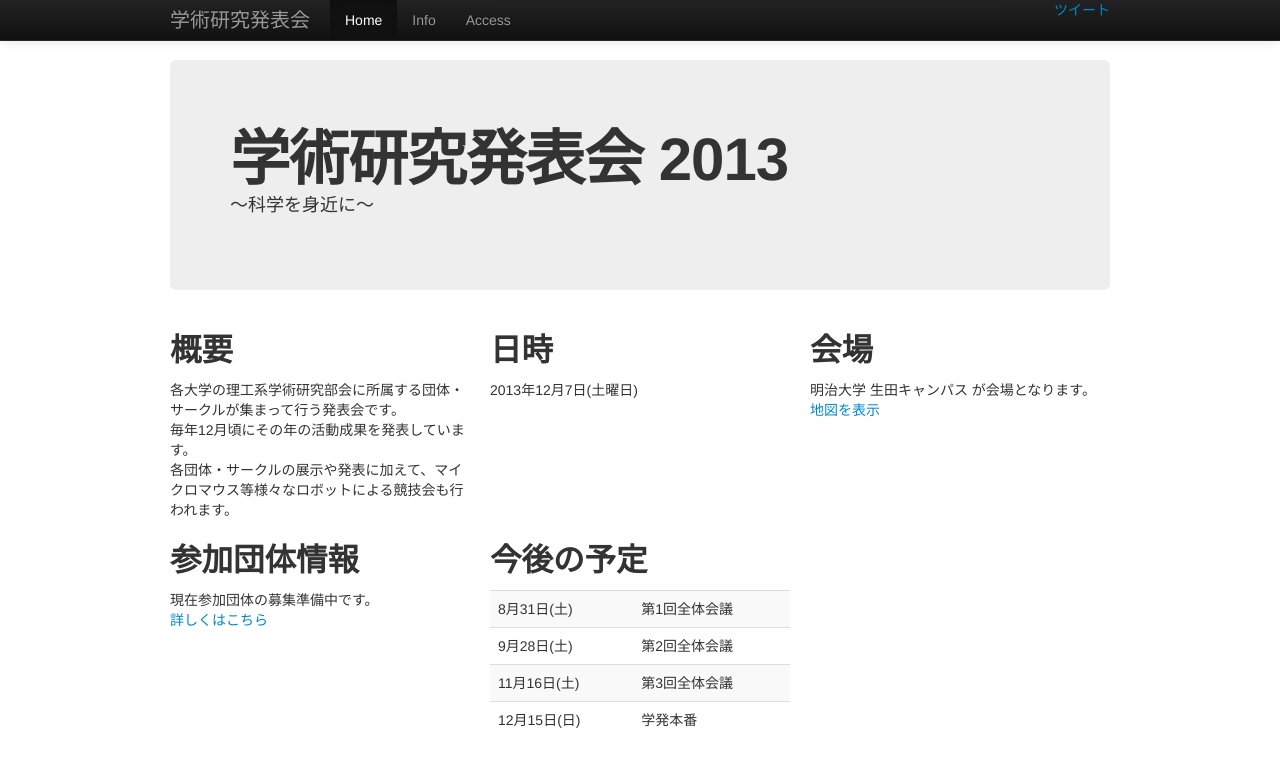
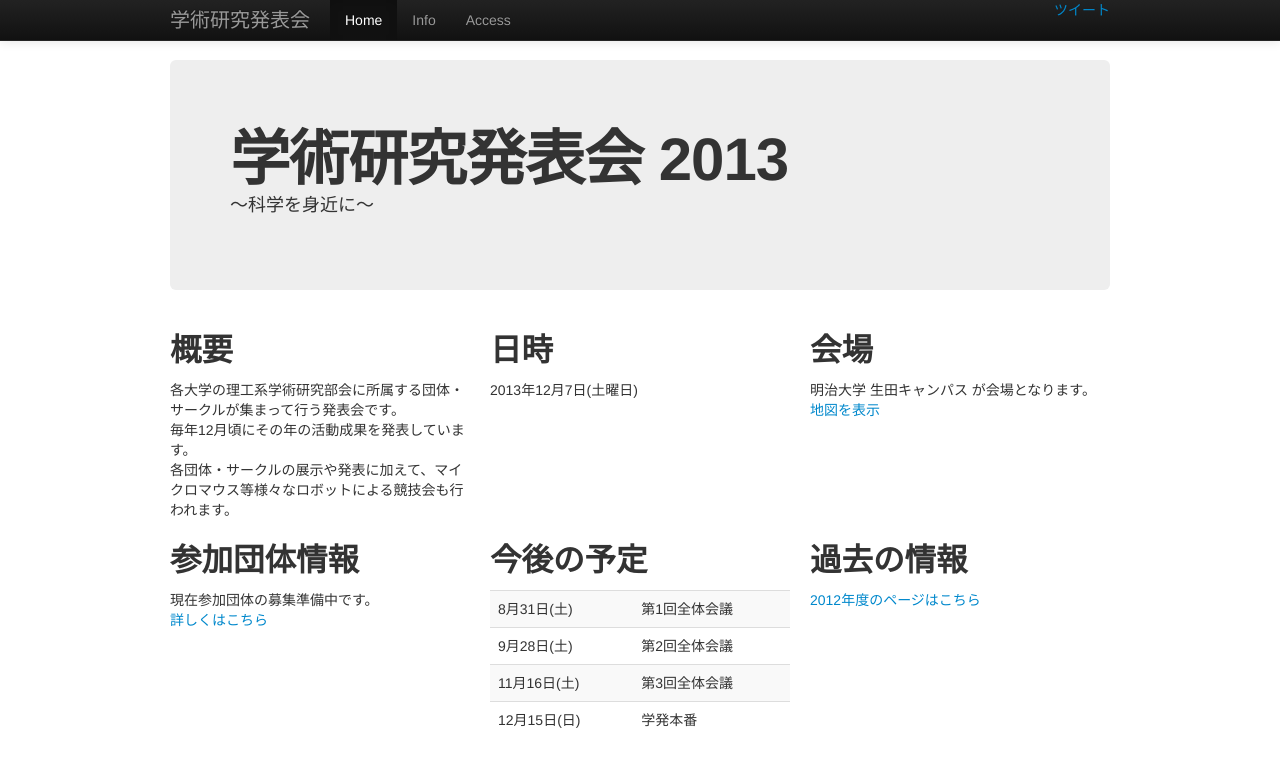
Before and after one commit to twinkfrag/asahi, a plain HTML site: page index.html in a window 1280 px wide. Drawn offline with nearby package versions, Linux system fonts and the light colour scheme.

Commit message:
add last year link

```diff
--- a/index.html
+++ b/index.html
@@ -94,6 +94,12 @@
 			</table>
 			</p>
 		</div>
+		<div class="span4">
+			<h2 id="last">過去の情報</h2>
+			<p>
+			<a href="http://rs.rk.chuo-u.ac.jp/rk/gakuhatsu/">2012年度のページはこちら</a>
+			</p>
+		</div>
 	</div>
 </div>
 </body>
```
